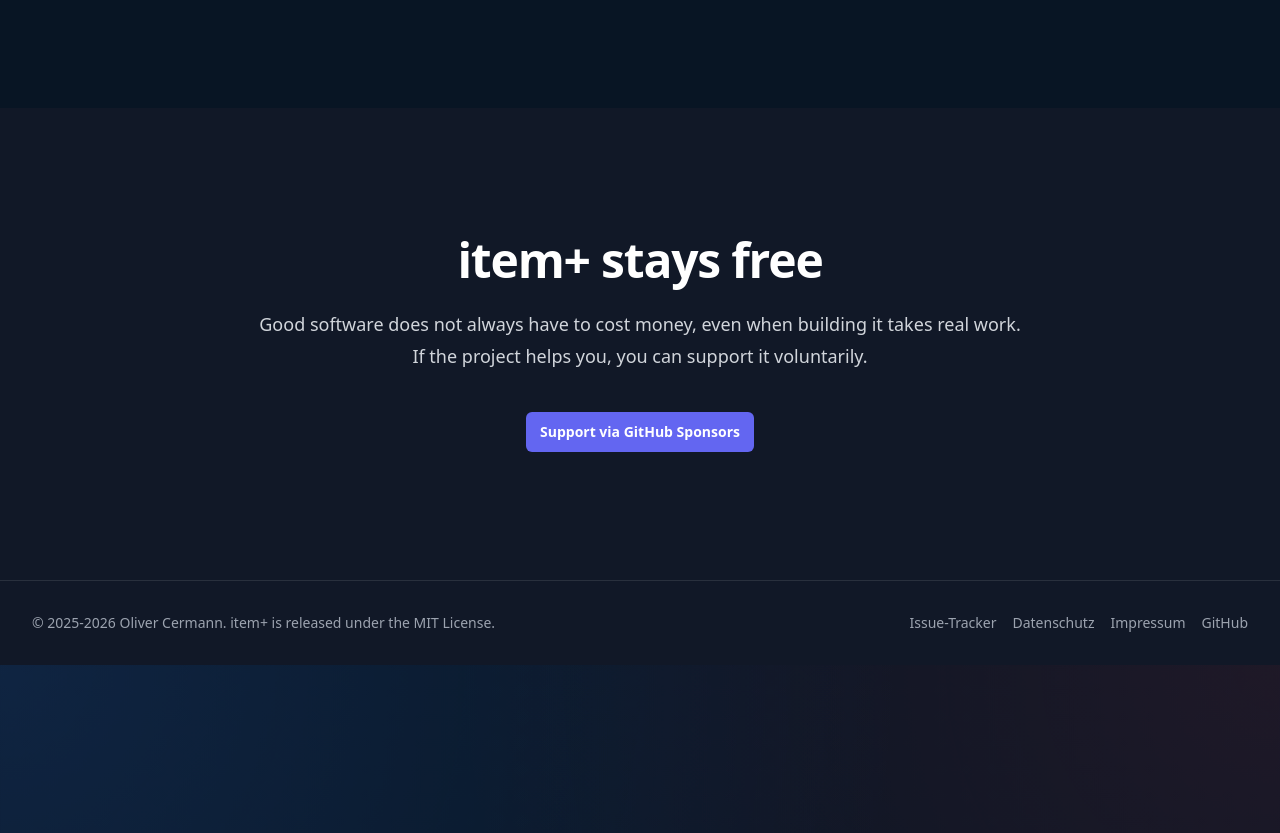
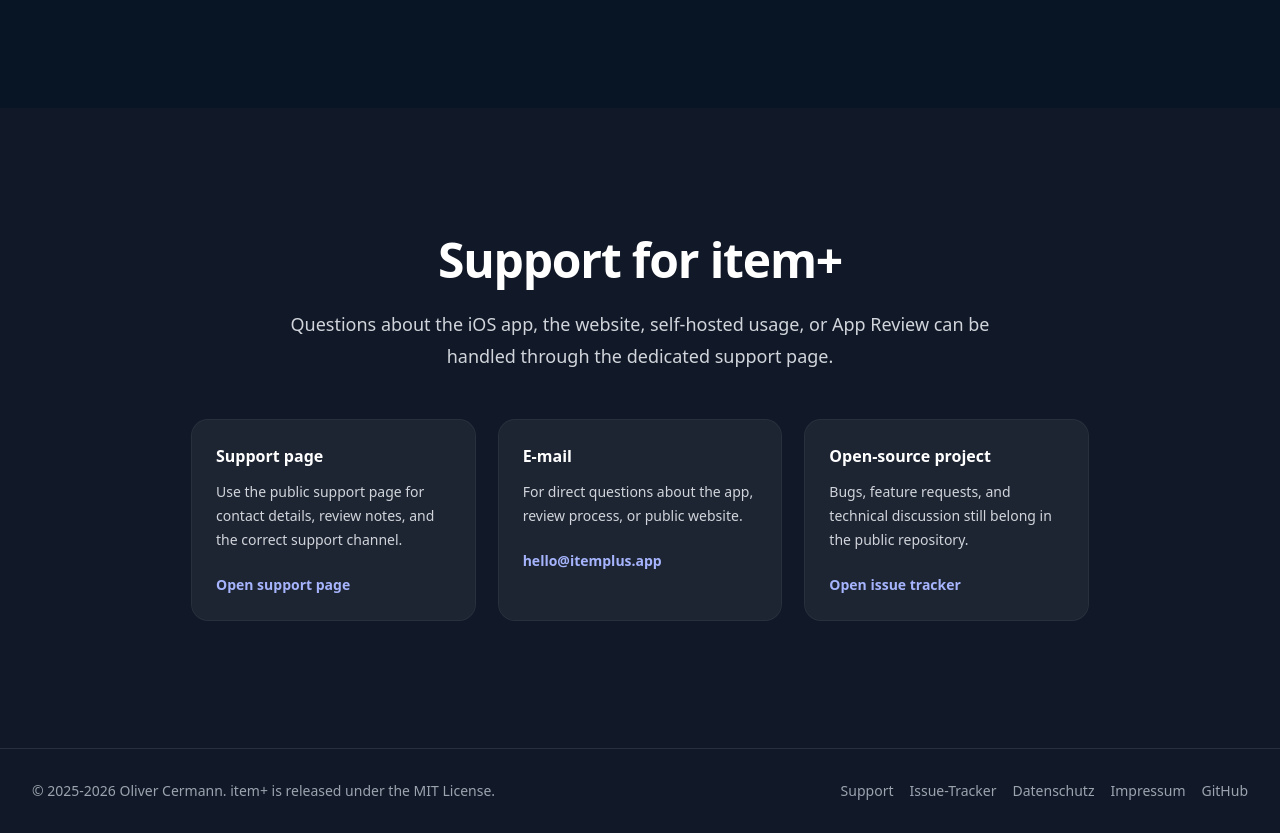
Before and after one commit to dncloud/itemplus, a Jekyll site: the page built from docs/index.html, in a window 1280 px wide and 1400 px high, scrolled down 2313 px. Shown: the part 567-1400 px from the top of the window. Built offline with Jekyll 4.4.1, drawn with Linux system fonts in a browser that asks for light colours; nearby versions of some CDN libraries.

Commit message:
Add public support page

```diff
--- a/docs/_includes/footer.html
+++ b/docs/_includes/footer.html
@@ -4,6 +4,7 @@
       <span data-copy="footerBottom">© 2025-2026 Oliver Cermann. item+ is released under the MIT License.</span>
     </div>
     <div class="flex flex-wrap items-center gap-x-4 gap-y-2">
+      <a href="{{ '/support/' | relative_url }}" class="hover:text-gray-300" data-copy="footerSupport">Support</a>
       <a href="https://github.com/dncloud/itemplus/issues" target="_blank" rel="noopener noreferrer" class="hover:text-gray-300" data-copy="footerIssues">Issue-Tracker</a>
       <a href="{{ '/privacy/' | relative_url }}" class="hover:text-gray-300" data-copy="footerPrivacy">Datenschutz</a>
       <a href="{{ '/imprint/' | relative_url }}" class="hover:text-gray-300" data-copy="footerImprint">Impressum</a>
--- a/docs/imprint.html
+++ b/docs/imprint.html
@@ -30,6 +30,7 @@
                 <p class="mt-2">Telefon: <a class="text-indigo-300 hover:text-white" href="tel:+4958138946212">+49 (0) 581 38946212</a><br>
                 E-Mail: <a class="text-indigo-300 hover:text-white" href="mailto:hello@itemplus.app">hello@itemplus.app</a></p>
                 <p class="mt-3">Projekt-Issues und technischer Kontakt: <a class="text-indigo-300 hover:text-white" href="https://github.com/dncloud/itemplus/issues">github.com/dncloud/itemplus/issues</a></p>
+                <p class="mt-3">Allgemeiner Support: <a class="text-indigo-300 hover:text-white" href="{{ '/support/' | relative_url }}">itemplus.app/support</a></p>
               </div>
               <div>
                 <h3 class="text-lg font-semibold text-white">Verantwortlich für den Inhalt</h3>
@@ -65,6 +66,7 @@
                 <p class="mt-2">Phone: <a class="text-indigo-300 hover:text-white" href="tel:+4958138946212">+49 (0) 581 38946212</a><br>
                 E-mail: <a class="text-indigo-300 hover:text-white" href="mailto:hello@itemplus.app">hello@itemplus.app</a></p>
                 <p class="mt-3">Project issues and technical contact: <a class="text-indigo-300 hover:text-white" href="https://github.com/dncloud/itemplus/issues">github.com/dncloud/itemplus/issues</a></p>
+                <p class="mt-3">General support: <a class="text-indigo-300 hover:text-white" href="{{ '/support/' | relative_url }}">itemplus.app/support</a></p>
               </div>
               <div>
                 <h3 class="text-lg font-semibold text-white">Responsible for content</h3>
@@ -85,6 +87,7 @@
       de: {
         pageTitle: "Impressum",
         pageMeta: "Stand: 2026-05-31",
+        footerSupport: "Support",
         footerIssues: "Issue-Tracker",
         footerGithub: "GitHub",
         footerBottom: "© 2025-2026 Oliver Cermann. item+ steht unter der MIT License.",
@@ -94,6 +97,7 @@
       en: {
         pageTitle: "Imprint",
         pageMeta: "Updated: 2026-05-31",
+        footerSupport: "Support",
         footerIssues: "Issue tracker",
         footerGithub: "GitHub",
         footerBottom: "© 2025-2026 Oliver Cermann. item+ is released under the MIT License.",
--- a/docs/index.html
+++ b/docs/index.html
@@ -134,11 +134,33 @@
       </div>
 
       <div id="support" class="bg-gray-900 py-24 sm:py-32">
-        <div class="mx-auto max-w-4xl px-6 text-center lg:px-8">
-          <h2 class="text-4xl font-semibold tracking-tight text-white sm:text-5xl" data-copy="supportTitle">item+ stays free</h2>
-          <p class="mx-auto mt-6 max-w-3xl text-lg/8 text-gray-300" data-copy="supportBody">Good software does not always have to cost money, even when building it takes real work. If the project helps you, you can support it voluntarily.</p>
-          <div class="mt-10 flex items-center justify-center gap-x-6">
-            <a href="https://github.com/sponsors/dncloud" target="_blank" rel="noopener noreferrer" class="rounded-md bg-indigo-500 px-3.5 py-2.5 text-sm font-semibold text-white shadow-xs hover:bg-indigo-400 focus-visible:outline-2 focus-visible:outline-offset-2 focus-visible:outline-indigo-500" data-copy="supportButton">Support via GitHub Sponsors</a>
+        <div class="mx-auto max-w-5xl px-6 lg:px-8">
+          <div class="mx-auto max-w-3xl text-center">
+            <h2 class="text-4xl font-semibold tracking-tight text-white sm:text-5xl" data-copy="supportTitle">Support for item+</h2>
+            <p class="mx-auto mt-6 max-w-3xl text-lg/8 text-gray-300" data-copy="supportBody">Questions about the iOS app, the website, self-hosted usage, or App Review can be handled through the dedicated support page.</p>
+          </div>
+          <div class="mx-auto mt-12 grid max-w-4xl grid-cols-1 gap-6 lg:grid-cols-3">
+            <article class="rounded-2xl bg-white/5 p-6 ring-1 ring-white/10">
+              <h3 class="text-base font-semibold text-white" data-copy="supportCardOneTitle">Support page</h3>
+              <p class="mt-3 text-sm/6 text-gray-300" data-copy="supportCardOneBody">Use the public support page for contact details, review notes, and the correct support channel.</p>
+              <div class="mt-5">
+                <a href="{{ '/support/' | relative_url }}" class="text-sm font-semibold text-indigo-300 hover:text-white" data-copy="supportCardOneLink">Open support page</a>
+              </div>
+            </article>
+            <article class="rounded-2xl bg-white/5 p-6 ring-1 ring-white/10">
+              <h3 class="text-base font-semibold text-white" data-copy="supportCardTwoTitle">E-mail</h3>
+              <p class="mt-3 text-sm/6 text-gray-300" data-copy="supportCardTwoBody">For direct questions about the app, review process, or public website.</p>
+              <div class="mt-5">
+                <a href="mailto:hello@itemplus.app" class="text-sm font-semibold text-indigo-300 hover:text-white">hello@itemplus.app</a>
+              </div>
+            </article>
+            <article class="rounded-2xl bg-white/5 p-6 ring-1 ring-white/10">
+              <h3 class="text-base font-semibold text-white" data-copy="supportCardThreeTitle">Open-source project</h3>
+              <p class="mt-3 text-sm/6 text-gray-300" data-copy="supportCardThreeBody">Bugs, feature requests, and technical discussion still belong in the public repository.</p>
+              <div class="mt-5">
+                <a href="https://github.com/dncloud/itemplus/issues" target="_blank" rel="noopener noreferrer" class="text-sm font-semibold text-indigo-300 hover:text-white" data-copy="supportCardThreeLink">Open issue tracker</a>
+              </div>
+            </article>
           </div>
         </div>
       </div>
@@ -150,6 +172,7 @@
         navFeatures: "Features",
         navScreenshots: "Screenshots",
         navSupport: "Support",
+        footerSupport: "Support",
         footerIssues: "Issue-Tracker",
         footerGithub: "GitHub",
         footerBottom: "© 2025-2026 Oliver Cermann. item+ steht unter der MIT License.",
@@ -192,9 +215,16 @@
         shotTwoBody: "Items, Orte und Kategorien bleiben lesbar, egal ob es um Vorräte, Ausrüstung oder Sammlungsstücke geht.",
         shotThreeTitle: "Settings und Infrastruktur",
         shotThreeBody: "Rechte, Druck, KI und Infrastruktur bleiben an einem Ort und wirken wie Teil desselben Systems.",
-        supportTitle: "item+ bleibt kostenlos",
-        supportBody: "Gute Software muss nicht immer etwas kosten, auch wenn ihre Entwicklung echte Arbeit ist. Wenn dir das Projekt hilft, kannst du es freiwillig unterstützen.",
-        supportButton: "Unterstützen via GitHub Sponsors",
+        supportTitle: "Support für item+",
+        supportBody: "Fragen zur iOS App, zur Website, zur selbstgehosteten Nutzung oder zum App Review lassen sich über die dedizierte Support-Seite klären.",
+        supportCardOneTitle: "Support-Seite",
+        supportCardOneBody: "Hier findest du Kontaktinfos, Hinweise für Review und den passenden Support-Weg.",
+        supportCardOneLink: "Support-Seite öffnen",
+        supportCardTwoTitle: "E-Mail",
+        supportCardTwoBody: "Für direkte Fragen zur App, zum Review-Prozess oder zur öffentlichen Website.",
+        supportCardThreeTitle: "Open-Source-Projekt",
+        supportCardThreeBody: "Bugs, Feature-Wünsche und technische Diskussionen gehören weiter ins öffentliche Repository.",
+        supportCardThreeLink: "Issue-Tracker öffnen",
         footerPrivacy: "Datenschutz",
         footerImprint: "Impressum"
       },
@@ -202,6 +232,7 @@
         navFeatures: "Features",
         navScreenshots: "Screenshots",
         navSupport: "Support",
+        footerSupport: "Support",
         footerIssues: "Issue tracker",
         footerGithub: "GitHub",
         footerBottom: "© 2025-2026 Oliver Cermann. item+ is released under the MIT License.",
@@ -244,9 +275,16 @@
         shotTwoBody: "Items, locations, and categories stay readable whether you track stock, shelves, gear, or collectibles.",
         shotThreeTitle: "Settings and infrastructure",
         shotThreeBody: "Permissions, printing, AI, and infrastructure settings stay in one place and still feel like part of the same product.",
-        supportTitle: "item+ stays free",
-        supportBody: "Good software does not always have to cost money, even when building it takes real work. If the project helps you, you can support it voluntarily.",
-        supportButton: "Support via GitHub Sponsors",
+        supportTitle: "Support for item+",
+        supportBody: "Questions about the iOS app, the website, self-hosted usage, or App Review can be handled through the dedicated support page.",
+        supportCardOneTitle: "Support page",
+        supportCardOneBody: "Use the public support page for contact details, review notes, and the correct support channel.",
+        supportCardOneLink: "Open support page",
+        supportCardTwoTitle: "E-mail",
+        supportCardTwoBody: "For direct questions about the app, review process, or public website.",
+        supportCardThreeTitle: "Open-source project",
+        supportCardThreeBody: "Bugs, feature requests, and technical discussion still belong in the public repository.",
+        supportCardThreeLink: "Open issue tracker",
         footerPrivacy: "Privacy",
         footerImprint: "Imprint"
       }
--- a/docs/privacy.html
+++ b/docs/privacy.html
@@ -90,7 +90,7 @@
               </div>
               <div>
                 <h3 class="text-lg font-semibold text-white" data-copy="deSection9Title">11. Kontakt</h3>
-                <p class="mt-2">Fragen zur iOS App oder zur öffentlichen Website kannst du über den Projekt-Issue-Tracker unter <a class="text-indigo-300 hover:text-white" href="https://github.com/dncloud/itemplus/issues">github.com/dncloud/itemplus/issues</a> stellen.</p>
+                <p class="mt-2">Fragen zur iOS App oder zur öffentlichen Website kannst du über die Support-Seite unter <a class="text-indigo-300 hover:text-white" href="{{ '/support/' | relative_url }}">itemplus.app/support</a> stellen.</p>
                 <p class="mt-3 text-sm text-gray-400">Rechtliche Anbieterangaben findest du im <a class="text-indigo-300 hover:text-white" href="{{ '/imprint/' | relative_url }}">Impressum</a>.</p>
               </div>
             </div>
@@ -179,7 +179,7 @@
               </div>
               <div>
                 <h3 class="text-lg font-semibold text-white" data-copy="enSection9Title">11. Contact</h3>
-                <p class="mt-2">For questions about the iOS app or the public website, use the project issue tracker at <a class="text-indigo-300 hover:text-white" href="https://github.com/dncloud/itemplus/issues">github.com/dncloud/itemplus/issues</a>.</p>
+                <p class="mt-2">For questions about the iOS app or the public website, use the support page at <a class="text-indigo-300 hover:text-white" href="{{ '/support/' | relative_url }}">itemplus.app/support</a>.</p>
                 <p class="mt-3 text-sm text-gray-400">For legal publisher details, see the <a class="text-indigo-300 hover:text-white" href="{{ '/imprint/' | relative_url }}">imprint</a>.</p>
               </div>
             </div>
@@ -194,6 +194,7 @@
         pageTitle: "Datenschutz",
         pageMeta: "Stand: 2026-05-31",
         deTitle: "Datenschutzerklärung für item+",
+        footerSupport: "Support",
         footerIssues: "Issue-Tracker",
         footerGithub: "GitHub",
         footerBottom: "© 2025-2026 Oliver Cermann. item+ steht unter der MIT License.",
@@ -203,6 +204,7 @@
       en: {
         pageTitle: "Privacy policy",
         pageMeta: "Updated: 2026-05-31",
+        footerSupport: "Support",
         footerIssues: "Issue tracker",
         footerGithub: "GitHub",
         footerBottom: "© 2025-2026 Oliver Cermann. item+ is released under the MIT License.",
```
Also changed, not shown: docs/app-store-connect-ios-metadata.md (added, +123 -0 lines), docs/support/index.html (added, +162 -0 lines).
